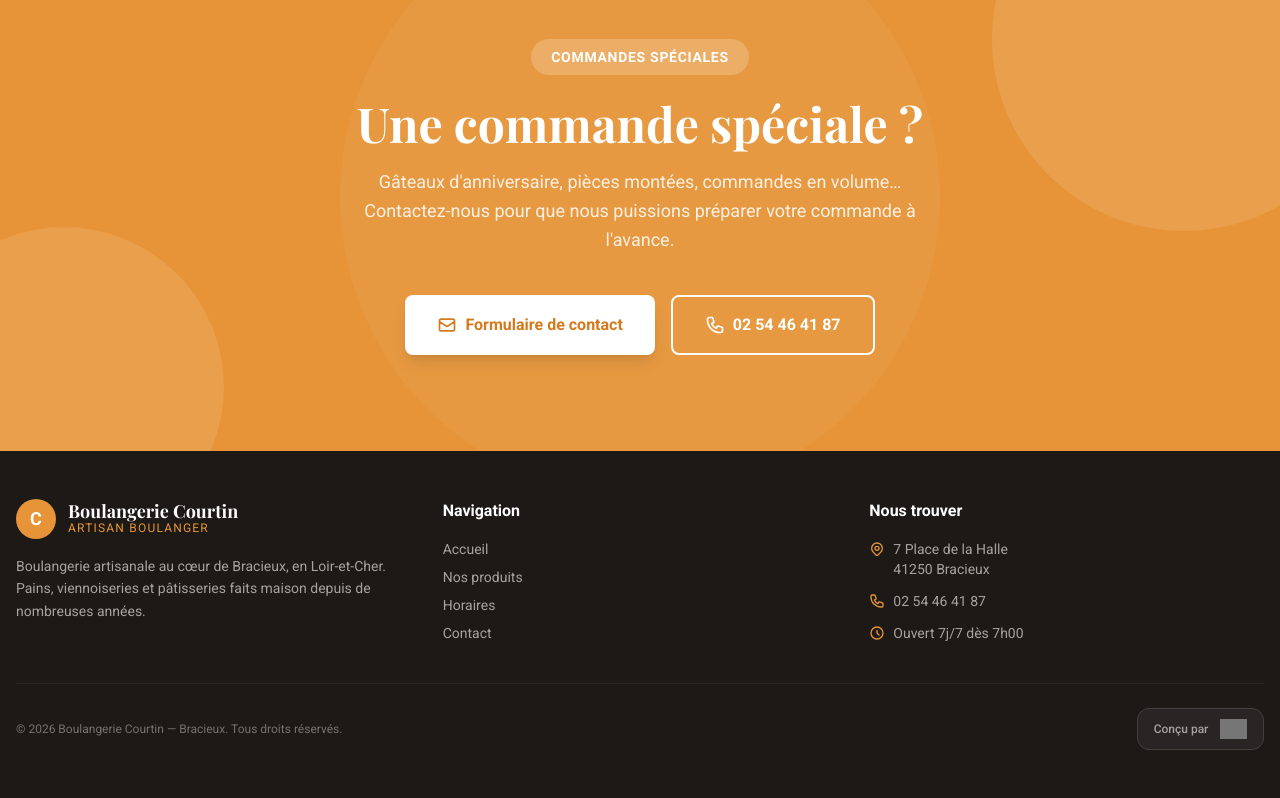
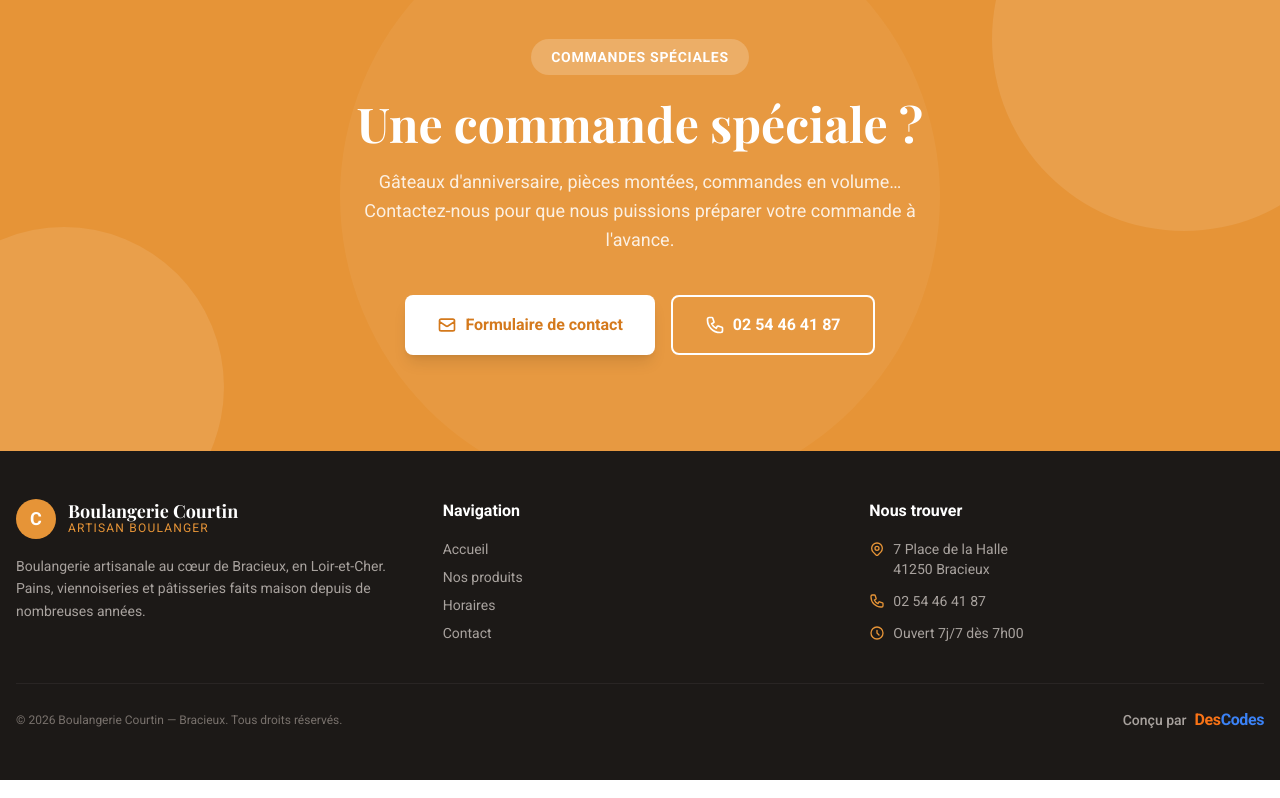
Before and after one commit to batoucode/Boulangerie-Courtin-, a Next.js app: page / in a window 1280 px wide. Shown: the part 3116-3914 px from the top of the page. Built offline with nearby package versions, Linux system fonts and the light colour scheme; grey boxes are pictures that could not be loaded.

Commit message:
fix: signature DesCodes en texte orange+bleu, lisible

```diff
--- a/src/components/Footer.tsx
+++ b/src/components/Footer.tsx
@@ -83,23 +83,18 @@ export default function Footer() {
           </div>
         </div>
 
-        <div className="border-t border-stone-800 mt-10 pt-6 flex flex-col sm:flex-row items-center justify-between gap-4 text-xs text-stone-500">
-          <p>© {year} Boulangerie Courtin — Bracieux. Tous droits réservés.</p>
+        <div className="border-t border-stone-800 mt-10 pt-6 flex flex-col sm:flex-row items-center justify-between gap-4">
+          <p className="text-xs text-stone-500">© {year} Boulangerie Courtin — Bracieux. Tous droits réservés.</p>
           <a
             href="https://www.descodes.com"
             target="_blank"
             rel="noopener noreferrer"
-            className="group flex items-center gap-3 bg-stone-800 hover:bg-stone-700 border border-stone-700 hover:border-brand-400/50 rounded-xl px-4 py-2.5 transition-all duration-200"
+            className="flex items-center gap-2 hover:opacity-80 transition-opacity duration-200"
           >
-            <span className="text-stone-400 group-hover:text-stone-200 text-xs font-medium whitespace-nowrap transition-colors">
-              Conçu par
+            <span className="text-sm text-stone-400 font-medium">Conçu par</span>
+            <span className="text-base font-bold tracking-tight">
+              <span style={{ color: "#f97316" }}>Des</span><span style={{ color: "#3b82f6" }}>Codes</span>
             </span>
-            {/* eslint-disable-next-line @next/next/no-img-element */}
-            <img
-              src="https://www.descodes.com/images/logos/descodes-logo-dark.svg"
-              alt="DesCodes"
-              className="h-5 w-auto brightness-75 group-hover:brightness-110 transition-all duration-200"
-            />
           </a>
         </div>
       </div>
```
